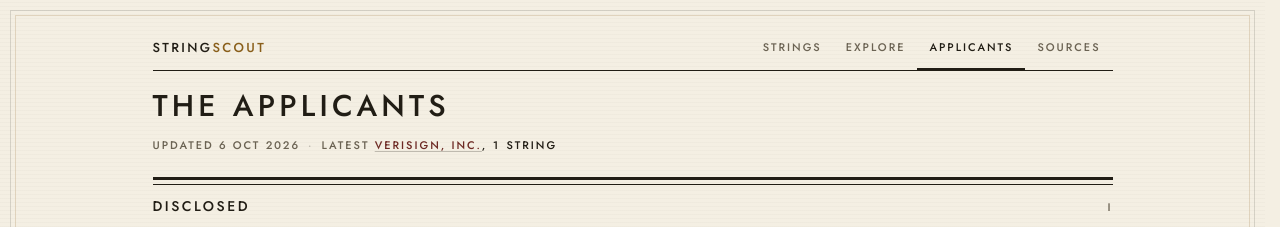
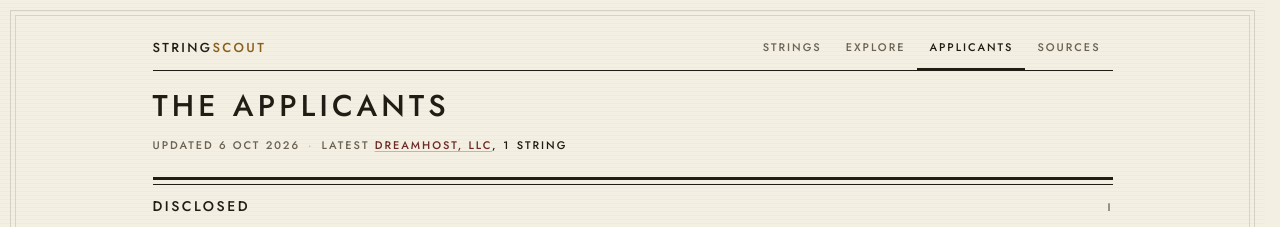
Before and after one commit to aslobodnik/stringscout, a Next.js app: page /applicants in a window 1280 px wide. Shown: the top 227 px of the page. Built offline with nearby package versions, Linux system fonts and the light colour scheme.

Commit message:
add dreamhost — .dream, disclosed via own press release

```diff
--- a/data/applicants.ts
+++ b/data/applicants.ts
@@ -388,6 +388,16 @@ export const handApplicants: Applicant[] = [
     note: null,
     sourceIds: ["dotmeow-what", "dotmeow-toot"],
   },
+  {
+    slug: "dreamhost",
+    status: "disclosed",
+    name: "DreamHost, LLC",
+    backers: "Dallas Kashuba, Co-founder",
+    feesPaid: null,
+    revealedOn: "2026-10-06",
+    note: null,
+    sourceIds: ["dreamhost-pr"],
+  },
 ];
 
 export const applicants: Applicant[] = [
--- a/data/claims.ts
+++ b/data/claims.ts
@@ -277,6 +277,11 @@ export const claims: Claim[] = dedupe([
   // The Applicant Auction row for the same entity joins via ALIASES.
   ...expand(["meow"], "dotmeow", ["dotmeow-what", "dotmeow-toot"], "primary"),
 
+  // DreamHost, LLC — .dream, per its own press release, which states it was
+  // the only string applied for. Single-string applicant naming its
+  // application, so primary.
+  ...expand(["dream"], "dreamhost", ["dreamhost-pr"], "primary"),
+
   // Pre-window intent announcements, per Domain Incite. Not applications: the
   // "intent" kind keeps them visible in the table without counting them as
   // disclosed strings.
--- a/data/sources.ts
+++ b/data/sources.ts
@@ -351,6 +351,14 @@ const handSources: Source[] = [
     date: "2026-06-16",
     kind: "applicant",
   },
+  {
+    id: "dreamhost-pr",
+    outlet: "DreamHost",
+    title: "DreamHost Applies to Operate .dream Top-Level Domain",
+    url: "https://www.dreamhost.com/news/press-releases/dreamhost-applies-to-operate-dream-top-level-domain/",
+    date: "2026-10-06",
+    kind: "applicant",
+  },
 ];
 
 // Numbered in bucket order so a superscript resolves to exactly one entry and
```
